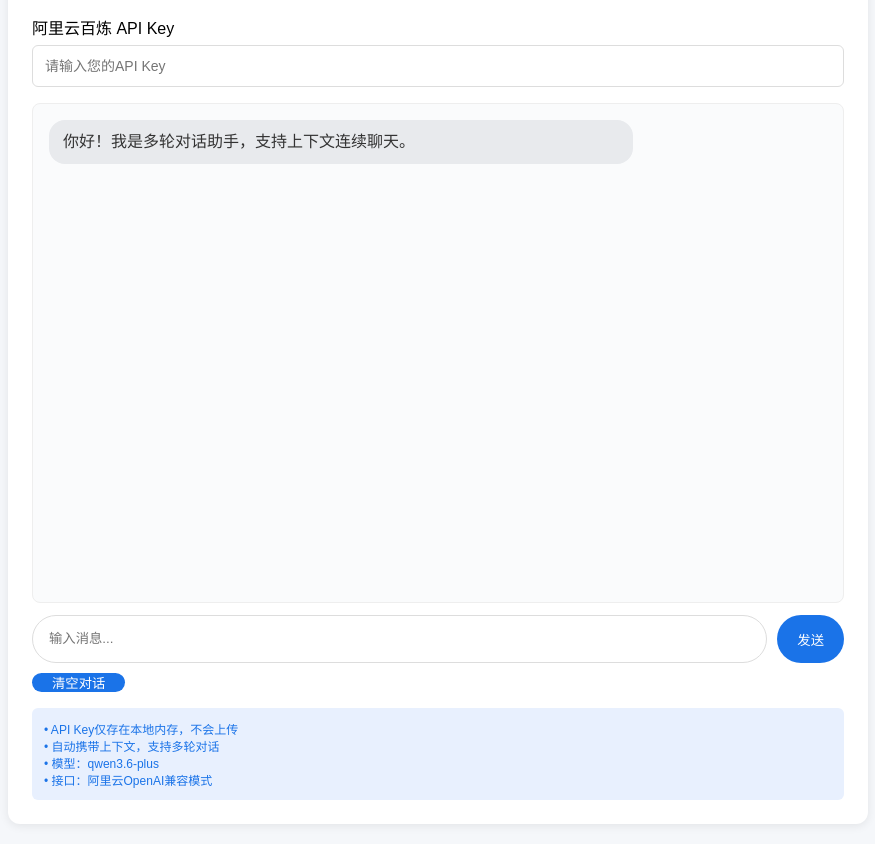
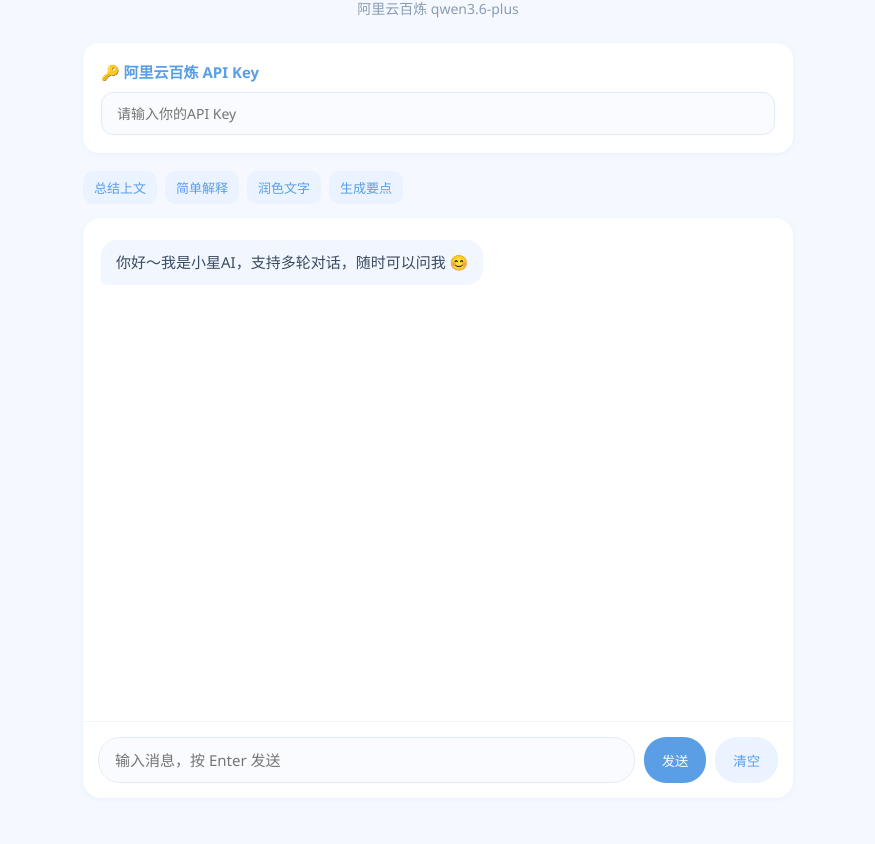
Before and after one commit to Fly5261/llm-chat-assistant, a plain HTML site: page index.html in a window 1280 px wide. Shown: the part 84-928 px from the top of the page, without its empty margins (202-1077 px from the left). After the commit the page ends 902 px from the top, so only its background shows below. Drawn offline with Linux system fonts and the light colour scheme.

Commit message:
Refactor index.html for improved UI and functionality

```diff
--- a/index.html
+++ b/index.html
@@ -3,186 +3,260 @@
   <head>
     <meta charset="UTF-8" />
     <meta name="viewport" content="width=device-width, initial-scale=1.0" />
-    <title>多轮对话助手</title>
+    <title>小星AI · 多轮对话助手</title>
     <style>
       * {
         margin: 0;
         padding: 0;
         box-sizing: border-box;
-        font-family: Arial, sans-serif;
+        font-family: "Segoe UI", "Microsoft YaHei", sans-serif;
       }
+
       body {
-        background: #f5f7fa;
+        background: #f5f9ff;
+        min-height: 100vh;
         padding: 20px;
-        max-width: 900px;
+        max-width: 750px;
         margin: 0 auto;
+        color: #3a4a5f;
       }
-      .box {
-        background: white;
+
+      .header {
+        text-align: center;
+        margin: 20px 0 25px;
+      }
+      .header h1 {
+        font-size: 26px;
+        color: #5a9ee6;
+      }
+      .header p {
+        font-size: 14px;
+        color: #8a9cb3;
+        margin-top: 4px;
+      }
+
+      .api-box {
+        background: #ffffff;
+        border-radius: 16px;
+        padding: 18px;
+        box-shadow: 0 1px 6px rgba(90, 158, 230, 0.08);
+        margin-bottom: 18px;
+      }
+      .api-box h3 {
+        font-size: 15px;
+        color: #5a9ee6;
+        margin-bottom: 10px;
+      }
+      #apiKey {
+        width: 100%;
+        padding: 11px 15px;
+        border: 1px solid #e1ebf7;
         border-radius: 12px;
-        padding: 24px;
-        box-shadow: 0 2px 10px rgba(0, 0, 0, 0.08);
+        outline: none;
+        font-size: 14px;
+        background: #fafbff;
       }
-      .title {
-        text-align: center;
-        margin-bottom: 20px;
-        color: #1a73e8;
+
+      .functions {
+        display: flex;
+        gap: 8px;
+        margin-bottom: 14px;
+        flex-wrap: wrap;
       }
-      .api-box {
-        margin-bottom: 16px;
+      .func-btn {
+        padding: 7px 11px;
+        border-radius: 10px;
+        border: none;
+        background: #eaf3ff;
+        color: #5a9ee6;
+        font-size: 13px;
+        cursor: pointer;
       }
-      .api-box label {
-        display: block;
-        margin-bottom: 6px;
-        font-weight: 500;
+
+      .chat-container {
+        background: #ffffff;
+        border-radius: 18px;
+        box-shadow: 0 1px 6px rgba(90, 158, 230, 0.08);
+        overflow: hidden;
+        height: 580px;
+        display: flex;
+        flex-direction: column;
       }
-      #api-key {
-        width: 100%;
-        padding: 12px;
-        border: 1px solid #ddd;
-        border-radius: 6px;
-        font-size: 14px;
+
+      .messages {
+        flex: 1;
+        padding: 22px 18px;
+        overflow-y: auto;
+        display: flex;
+        flex-direction: column;
+        gap: 14px;
       }
-      .chat-box {
-        height: 500px;
-        border: 1px solid #eee;
-        border-radius: 8px;
-        padding: 16px;
-        overflow-y: auto;
-        background: #fafbfc;
-        margin-bottom: 12px;
-      }
+
       .msg {
-        margin-bottom: 12px;
-        max-width: 75%;
-        padding: 10px 14px;
+        max-width: 78%;
+        padding: 11px 15px;
         border-radius: 16px;
+        font-size: 15px;
         line-height: 1.5;
       }
       .user {
-        background: #1a73e8;
+        align-self: flex-end;
+        background: #5a9ee6;
         color: white;
-        margin-left: auto;
+        border-bottom-right-radius: 6px;
       }
       .bot {
-        background: #e8eaed;
-        color: #333;
-        margin-right: auto;
+        align-self: flex-start;
+        background: #f2f7ff;
+        color: #3a4a5f;
+        border-bottom-left-radius: 6px;
       }
-      .input-row {
+
+      .loading {
+        text-align: center;
+        color: #5a9ee6;
+        font-size: 14px;
+        padding: 6px;
+      }
+      .error {
+        color: #ff6b6b;
+        text-align: center;
+        font-size: 14px;
+      }
+
+      .input-area {
         display: flex;
-        gap: 10px;
+        padding: 15px;
+        gap: 9px;
+        border-top: 1px solid #f0f5ff;
       }
-      #input {
+      #userInput {
         flex: 1;
         padding: 12px 16px;
-        border: 1px solid #ddd;
-        border-radius: 24px;
-        resize: none;
-        height: 48px;
+        border-radius: 22px;
+        border: 1px solid #e1ebf7;
+        outline: none;
+        font-size: 15px;
+        background: #fafbff;
       }
+
       button {
-        padding: 0 20px;
+        padding: 12px 18px;
+        border-radius: 22px;
         border: none;
-        border-radius: 24px;
-        background: #1a73e8;
+        background: #5a9ee6;
         color: white;
         font-weight: 500;
         cursor: pointer;
       }
-      button:disabled {
-        background: #9cc1f6;
+      #clearBtn {
+        background: #eaf3ff;
+        color: #5a9ee6;
       }
-      .btn-group {
-        display: flex;
-        gap: 10px;
-        margin-top: 10px;
+
+      .messages::-webkit-scrollbar {
+        width: 4px;
       }
-      .loading {
-        text-align: center;
-        color: #666;
-        padding: 10px;
-      }
-      .error {
-        color: #d93025;
-        text-align: center;
-        padding: 10px;
-      }
-      .tip {
-        margin-top: 16px;
-        padding: 12px;
-        background: #e8f0fe;
-        border-radius: 6px;
-        font-size: 12px;
-        color: #1a73e8;
+      .messages::-webkit-scrollbar-thumb {
+        background: #d0e0f5;
+        border-radius: 4px;
       }
     </style>
   </head>
+
   <body>
-    <div class="box">
-      <h2 class="title">多轮对话助手</h2>
+    <div class="header">
+      <h1>💙 小星AI · 多轮对话助手</h1>
+      <p>阿里云百炼 qwen3.6-plus </p>
+    </div>
 
-      <div class="api-box">
-        <label>阿里云百炼 API Key</label>
-        <input type="password" id="api-key" placeholder="请输入您的API Key" />
+    <div class="api-box">
+      <h3>🔑 阿里云百炼 API Key</h3>
+      <input type="password" id="apiKey" placeholder="请输入你的API Key" />
+    </div>
+
+    <div class="functions">
+      <button class="func-btn" onclick="insertPrompt('总结上文')">
+        总结上文
+      </button>
+      <button class="func-btn" onclick="insertPrompt('简单解释')">
+        简单解释
+      </button>
+      <button class="func-btn" onclick="insertPrompt('帮我润色')">
+        润色文字
+      </button>
+      <button class="func-btn" onclick="insertPrompt('列出3个要点')">
+        生成要点
+      </button>
+    </div>
+
+    <div class="chat-container">
+      <div class="messages" id="messages">
+        <div class="msg bot">
+          你好～我是小星AI，支持多轮对话，随时可以问我 😊
+        </div>
       </div>
 
-      <div id="chat" class="chat-box">
-        <div class="msg bot">你好！我是多轮对话助手，支持上下文连续聊天。</div>
-      </div>
-
-      <div class="input-row">
-        <textarea id="input" placeholder="输入消息..."></textarea>
-        <button id="send">发送</button>
-      </div>
-
-      <div class="btn-group">
-        <button id="clear">清空对话</button>
-      </div>
-
-      <div class="tip">
-        • API Key仅存在本地内存，不会上传<br />
-        • 自动携带上下文，支持多轮对话<br />
-        • 模型：qwen3.6-plus<br />
-        • 接口：阿里云OpenAI兼容模式
+      <div class="input-area">
+        <input
+          type="text"
+          id="userInput"
+          placeholder="输入消息，按 Enter 发送"
+        />
+        <button id="sendBtn">发送</button>
+        <button id="clearBtn">清空</button>
       </div>
     </div>
 
     <script>
       let messages = [
         {
-          role: "assistant",
-          content: "你好！我是多轮对话助手，支持上下文连续聊天。",
+          role: "system",
+          content:
+            "你是温柔治愈的AI助手，回答清晰、简洁、有耐心，支持多轮对话。",
         },
       ];
 
-      const $ = (id) => document.getElementById(id);
+      const messagesEl = document.getElementById("messages");
+      const userInput = document.getElementById("userInput");
+      const sendBtn = document.getElementById("sendBtn");
+      const clearBtn = document.getElementById("clearBtn");
+      const apiKeyEl = document.getElementById("apiKey");
 
-      // 发送
-      $("send").onclick = send;
-      $("clear").onclick = clearChat;
-      $("input").addEventListener("keydown", (e) => {
-        if (e.key === "Enter" && !e.shiftKey) {
-          e.preventDefault();
-          send();
-        }
+      sendBtn.addEventListener("click", sendMessage);
+      userInput.addEventListener("keypress", (e) => {
+        if (e.key === "Enter") sendMessage();
       });
 
-      async function send() {
-        const key = $("api-key").value.trim();
-        const text = $("input").value.trim();
+      clearBtn.addEventListener("click", () => {
+        messages = [messages[0]];
+        messagesEl.innerHTML = `<div class="msg bot">你好～我是小星AI，支持多轮对话，随时可以问我 😊</div>`;
+      });
+
+      function insertPrompt(text) {
+        userInput.value = text;
+        userInput.focus();
+      }
+
+      async function sendMessage() {
+        const key = apiKeyEl.value.trim();
+        const text = userInput.value.trim();
+
         if (!key) {
-          showErr("请输入API Key");
+          addMsg("请先输入API Key", "error");
           return;
         }
         if (!text) return;
 
+        addMsg(text, "user");
+        userInput.value = "";
         messages.push({ role: "user", content: text });
-        addMsg("user", text);
-        $("input").value = "";
 
-        showLoad(true);
-        setBtn(true);
+        const loading = document.createElement("div");
+        loading.className = "loading";
+        loading.textContent = "正在思考...";
+        messagesEl.appendChild(loading);
+        messagesEl.scrollTop = messagesEl.scrollHeight;
 
         try {
           const res = await fetch(
@@ -190,8 +264,8 @@
             {
               method: "POST",
               headers: {
+                Authorization: `Bearer ${key}`,
                 "Content-Type": "application/json",
-                Authorization: "Bearer " + key,
               },
               body: JSON.stringify({
                 model: "qwen3.6-plus",
@@ -200,60 +274,28 @@
             },
           );
 
-          if (!res.ok) {
-            const d = await res.json();
-            throw new Error(d.error?.message || "请求失败");
-          }
+          messagesEl.removeChild(loading);
+          if (!res.ok)
+            throw new Error(
+              await res.json().then((e) => e.error?.message || "请求失败"),
+            );
 
           const data = await res.json();
           const reply = data.choices[0].message.content;
+          addMsg(reply, "bot");
           messages.push({ role: "assistant", content: reply });
-          addMsg("bot", reply);
-        } catch (e) {
-          showErr("错误：" + e.message);
-        } finally {
-          showLoad(false);
-          setBtn(false);
+        } catch (err) {
+          messagesEl.removeChild(loading);
+          addMsg(`出错：${err.message}`, "error");
         }
       }
 
-      function addMsg(role, text) {
+      function addMsg(text, type) {
         const div = document.createElement("div");
-        div.className = "msg " + role;
+        div.className = `msg ${type}`;
         div.textContent = text;
-        $("chat").appendChild(div);
-        $("chat").scrollTop = $("chat").scrollHeight;
-      }
-
-      function clearChat() {
-        messages = [{ role: "assistant", content: "对话已清空，可重新开始。" }];
-        $("chat").innerHTML = "";
-        addMsg("bot", messages[0].content);
-      }
-
-      function showLoad(show) {
-        const old = document.getElementById("loading");
-        if (old) old.remove();
-        if (!show) return;
-        const d = document.createElement("div");
-        d.id = "loading";
-        d.className = "loading";
-        d.textContent = "思考中...";
-        $("chat").appendChild(d);
-        $("chat").scrollTop = $("chat").scrollHeight;
-      }
-
-      function showErr(msg) {
-        const d = document.createElement("div");
-        d.className = "error";
-        d.textContent = msg;
-        $("chat").appendChild(d);
-        $("chat").scrollTop = $("chat").scrollHeight;
-      }
-
-      function setBtn(dis) {
-        $("send").disabled = dis;
-        $("clear").disabled = dis;
+        messagesEl.appendChild(div);
+        messagesEl.scrollTop = messagesEl.scrollHeight;
       }
     </script>
   </body>
```
